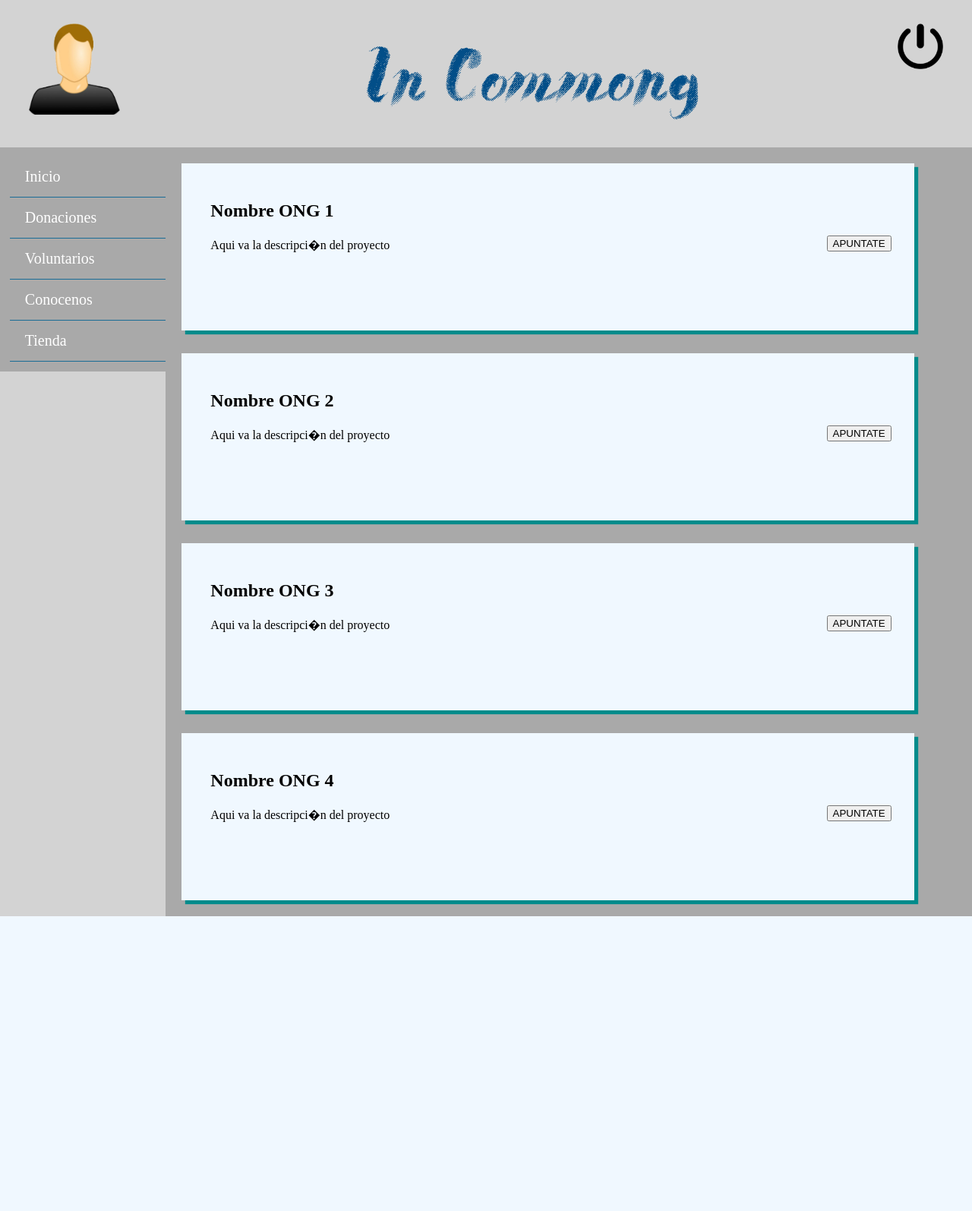
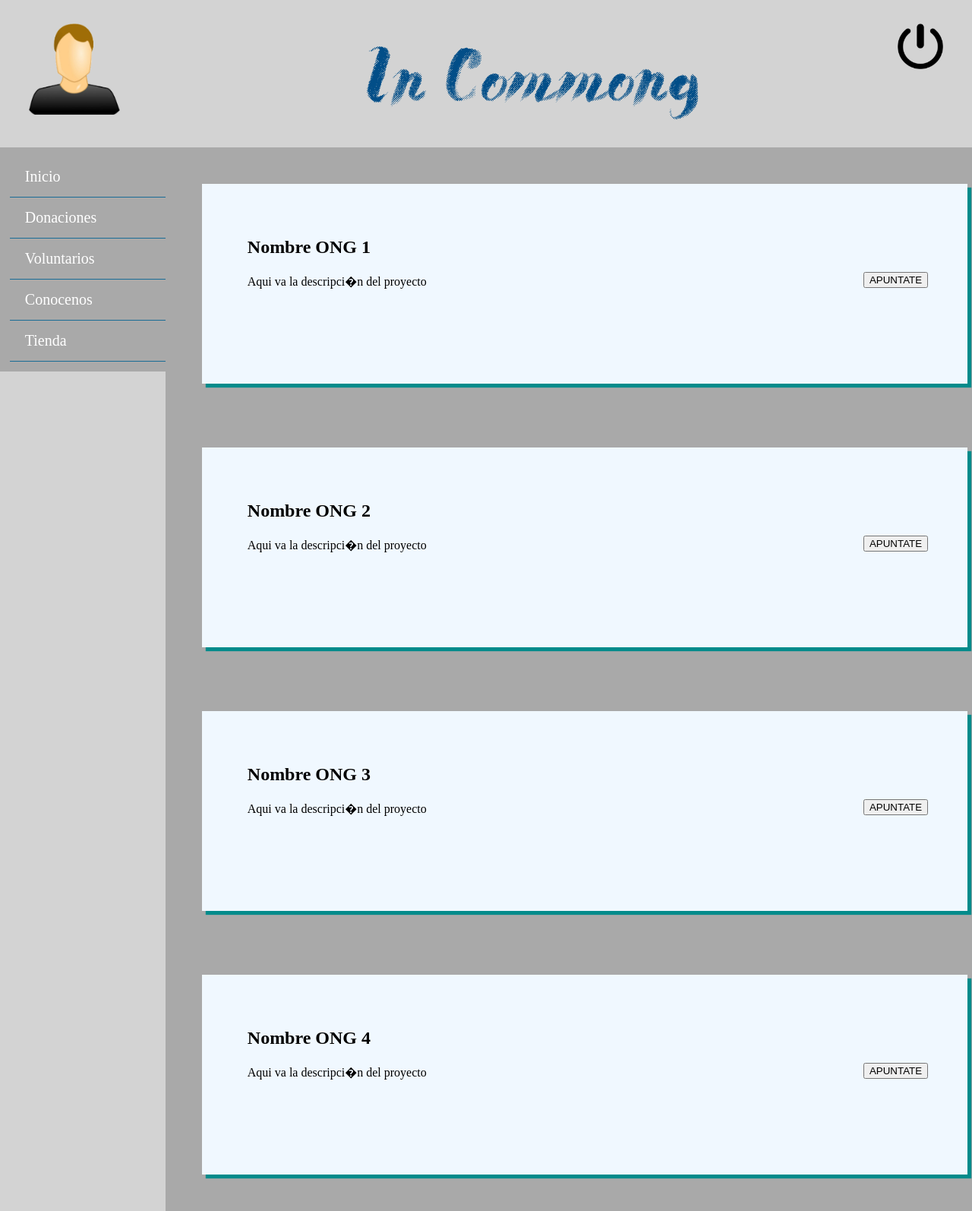
Before and after one commit to AWDevelopers/AW, a PHP site: page /voluntariosONGUs.php in a window 1280 px wide. Shown: the whole page at 76% size. Before the commit the page ends 1206 px from the top, so only its background shows below. Run offline with PHP 8.4, Linux system fonts and the light colour scheme.

Commit message:
Update estilosSilviaVolunt.css

```diff
--- a/proyecto/estatica/estilosSilviaVolunt.css
+++ b/proyecto/estatica/estilosSilviaVolunt.css
@@ -2,13 +2,14 @@
 .contenidoVoluntarios{
 	word-wrap: break-word;
 	float: left;
-	margin: 15px;
+	margin: 4%;
 	border-color: black;
-	padding: 10px;
+	padding: 3%;
 	height: 200px;
 	width: 90%;
 	background: #F0F8FF;
 	-webkit-box-shadow: 5px 5px 1px #008B8B;
+
 }
 
 .textoVoluntarios{
```
